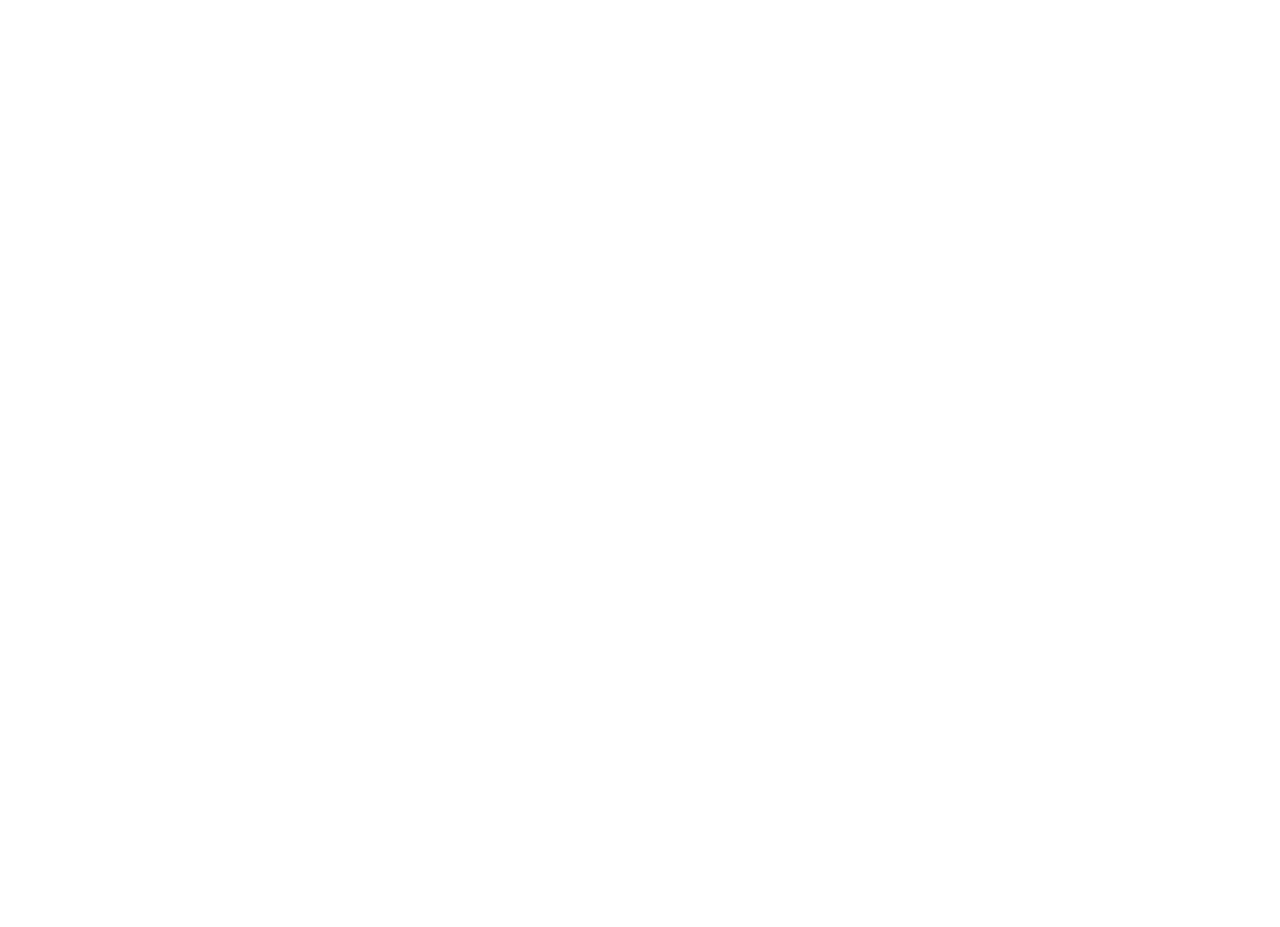
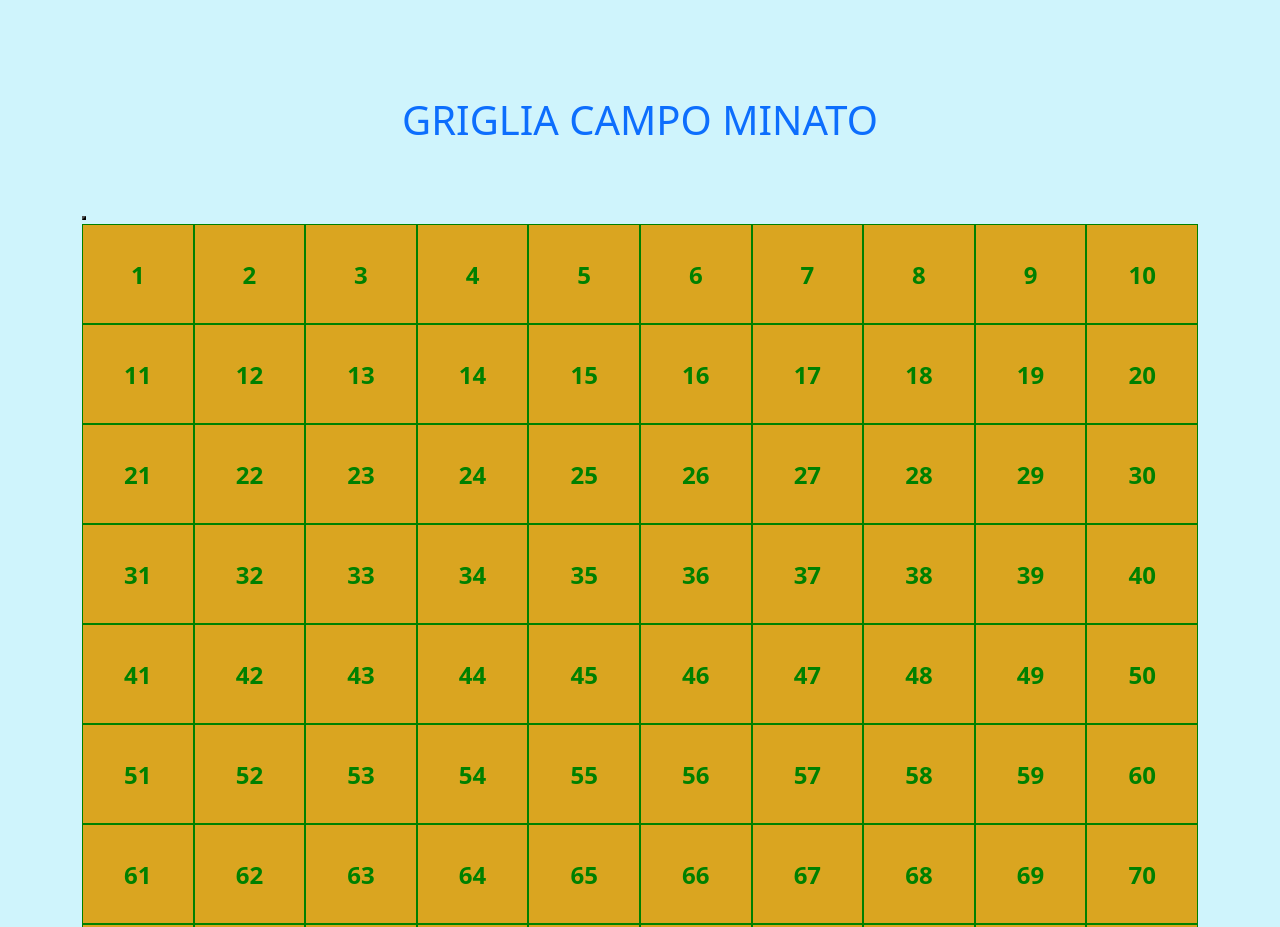
Before and after one commit to gabrielebottari/js-campominato-grid, a plain HTML site: page index.html in a window 1280 px wide. Shown: the top 927 px of the page. Before the commit the page ends 800 px from the top, so only its background shows below. Drawn offline with nearby package versions, Linux system fonts and the light colour scheme.

Commit message:
ADD grid w/out button

```diff
--- a/css/style.css
+++ b/css/style.css
@@ -10,3 +10,28 @@
 html {
     font-family: Arial, Helvetica, sans-serif;
 }
+
+
+#grid {
+    display: flex;
+    flex-wrap: wrap;
+}
+
+#grid .cell {
+    width: 10%;
+    height: 100px;
+    line-height: 100px;
+    text-align: center;
+    font-size: 1.5em;
+    font-weight: bold;
+    border: 1px solid green;
+    background-color: goldenrod;
+    color: green;
+    cursor: pointer;
+}
+
+#grid .cell.active {
+    background-color: green;
+    border: 1px solid goldenrod;
+    color: goldenrod;
+}
--- a/index.html
+++ b/index.html
@@ -15,7 +15,21 @@
         <!-- CSS -->
         <link rel="stylesheet" href="css/style.css">
     </head>
-    <body>
+    <body class="bg-info-subtle p-5">
+
+        <h1 class="text-primary text-center text-uppercase fs-1 py-5">
+            Griglia Campo Minato
+        </h1>
+
+        <div class="container">
+
+            <button onclick=""></button>
+
+            <div id="grid">
+
+            </div>
+
+        </div>
 
 
         <!-- Bootstrap Javascript -->
--- a/js/scripts.js
+++ b/js/scripts.js
@@ -1,2 +1,39 @@
-// Test funzionamento
-console.log('Template HTML CSS JS');
+    /*
+    Consegna
+L'utente clicca su un bottone che genererà una griglia di gioco quadrata.
+Ogni cella ha un numero progressivo, da 1 a 100.
+Ci saranno quindi 10 caselle per ognuna delle 10 righe.
+Quando l'utente clicca su ogni cella, la cella cliccata si colora di azzurro ed emetto un messaggio in console con il numero della cella cliccata.
+*/
+
+
+//assegno una costante al contenitore principale
+const grid = document.getElementById('grid');
+
+//con un ciclo faccio 100 interazioni
+for (let i = 1; i <= 100; i++) {
+
+    //creo per ogni ciclo un div
+    const cell = document.createElement('div');
+
+    //ogni ciclo metto il numero progressivo dentro alla cella
+    cell.innerHTML = i;
+
+    //metto la classe alla cella
+    cell.classList.add('cell');
+
+    //al click sulla cella parte la funzione
+    cell.addEventListener('click', function() {
+
+        //ogni cella selezionata verrà aggiunta la classe active, se già selezionata verrà tolta
+        this.classList.toggle('active');
+
+        //stampo in console il numero della cella
+        console.log('Hai cliccato sulla cella ' + this.innerHTML);
+
+    });
+
+    //inserisco la cella nella griglia
+    grid.appendChild(cell);
+
+}
```
